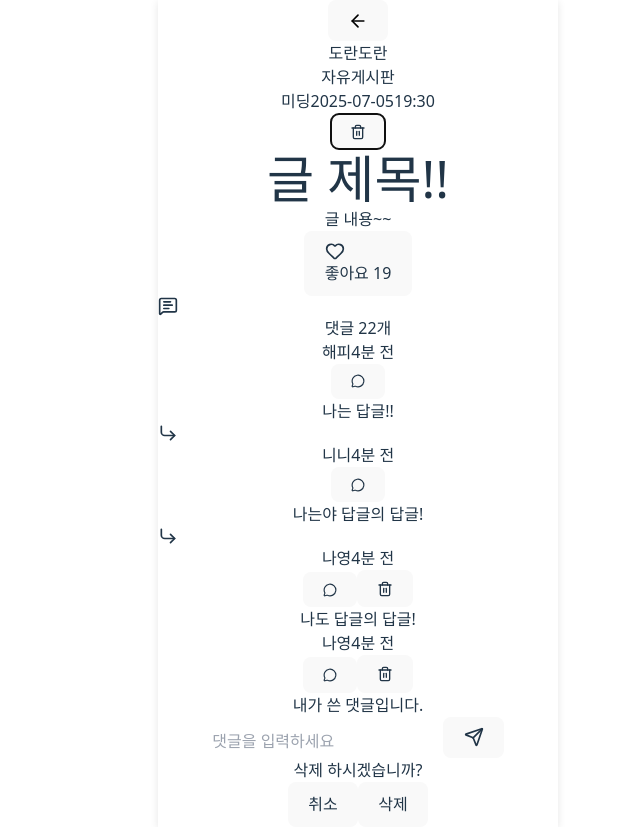
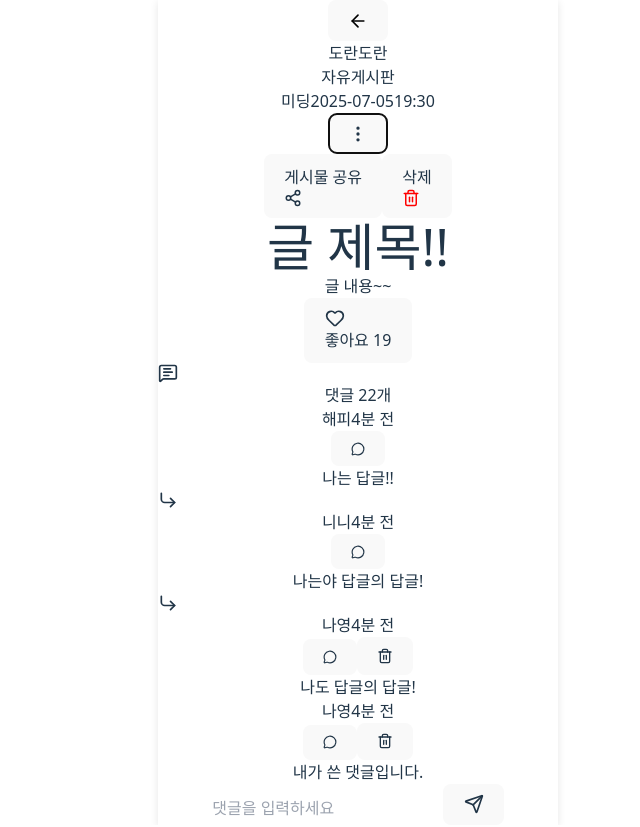
Before and after one commit to 2025-UMC-Hackathon/Frontend, a React (Vite) app: page /community in a window 1280 px wide. Both pictures are taken after a click on the button 640 px from the left and 131 px from the top of the page. Shown: the whole page, without its empty margins (282-922 px from the left). Built offline with nearby package versions, Linux system fonts and the light colour scheme.

Commit message:
fix: 글 작성 화면 본문 우측상단 컴포넌트 수정

```diff
--- a/src/pages/communitypage.tsx
+++ b/src/pages/communitypage.tsx
@@ -1,7 +1,8 @@
 import { useState } from 'react';
+import { useLocation } from 'react-router-dom';
 import {
 	MessageCircle, X, CornerDownRight, Heart,
-	MessageSquareText, Trash2, Send
+	MessageSquareText, Trash2, Send, MoreVertical, Share2
 } from 'lucide-react';
 import Button from '../components/button';
 import ConfirmDeleteModal from '../components/community/deleteModal';
@@ -90,6 +91,18 @@ export default function Community() {
 	const [replyTo, setReplyTo] = useState<string | null>(null);
 	const [commentInput, setCommentInput] = useState('');
 	const [showModal, setShowModal] = useState(false);
+	const [showOptions, setShowOptions] = useState(false);
+	const location = useLocation();
+
+	const handleShare = async () => {
+		try {
+			await navigator.clipboard.writeText(window.location.origin + location.pathname);
+			toast.success('링크가 복사되었습니다!');
+			setShowOptions(false);
+		} catch (err) {
+			toast.error('클립보드 복사 실패');
+		}
+	};
 
 	const handleReplyClick = (nickname: string) => setReplyTo(nickname);
 	const handleCancelReply = () => setReplyTo(null);
@@ -110,9 +123,40 @@ export default function Community() {
 						<span className="text-gray-400">{mockData.writeTime}</span>
 					</div>
 					{mockData.isMine && (
-						<button onClick={() => setShowModal(true)} className="bg-transparent">
-							<Trash2 size={16} />
-						</button>
+						// <button onClick={() => setShowModal(true)} className="bg-transparent">
+						// 	<Trash2 size={16} />
+						// </button>
+						<div className="relative">
+							<button onClick={() => setShowOptions(prev => !prev)} className="bg-transparent p-2">
+								<MoreVertical size={20} />
+							</button>
+
+							{showOptions && (
+								<div className="absolute right-0 top-10 w-52 bg-white rounded-xl shadow-lg border text-sm z-50">
+									<button
+										onClick={handleShare}
+										className="w-full flex justify-between items-center px-4 py-3 hover:bg-gray-100"
+									>
+										<span>게시물 공유</span>
+										<Share2 size={18} />
+									</button>
+
+									{mockData.isMine && (
+										<button
+											onClick={() => {
+												setShowOptions(false);
+												setShowModal(true);
+											}}
+											className="w-full flex justify-between items-center px-4 py-3 text-red-500 hover:bg-gray-100"
+										>
+											<span>삭제</span>
+											<Trash2 size={18} color="red" />
+										</button>
+									)}
+								</div>
+							)}
+						</div>
+
 					)}
 				</div>
 
```
